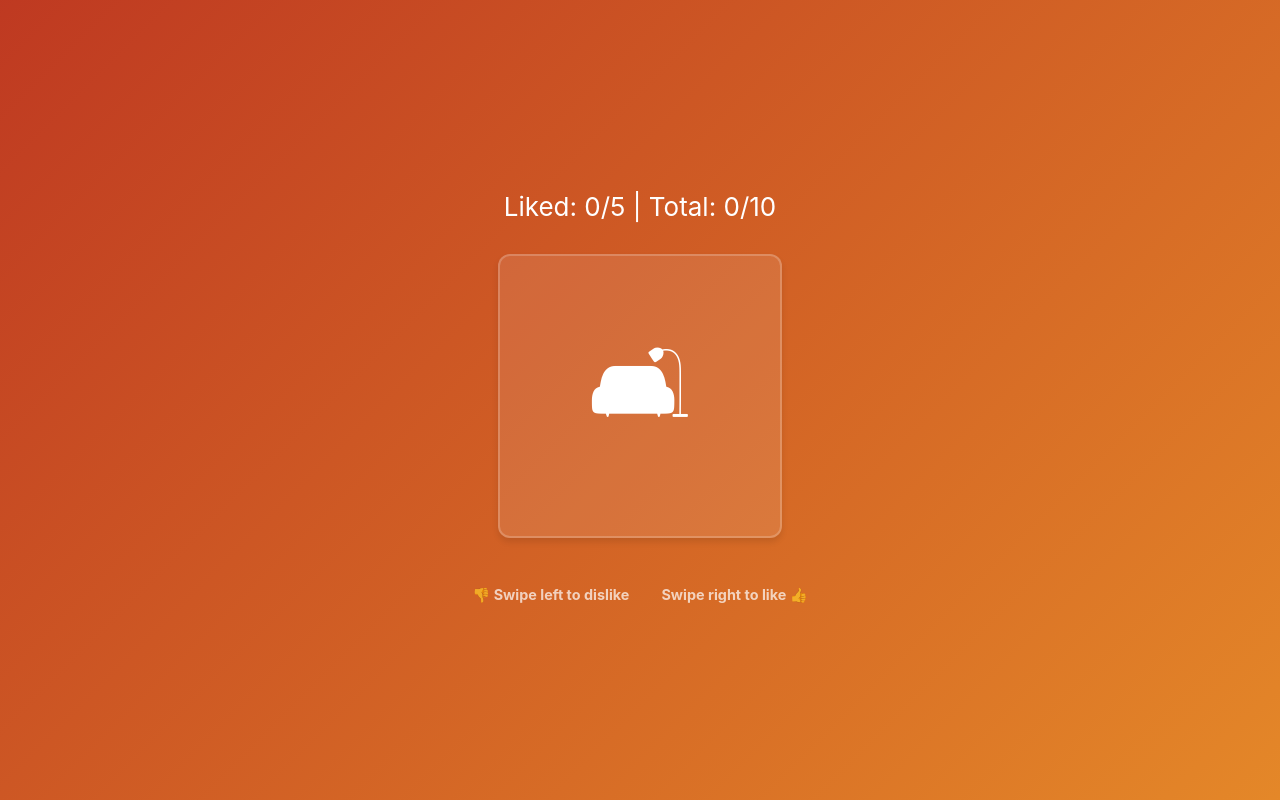
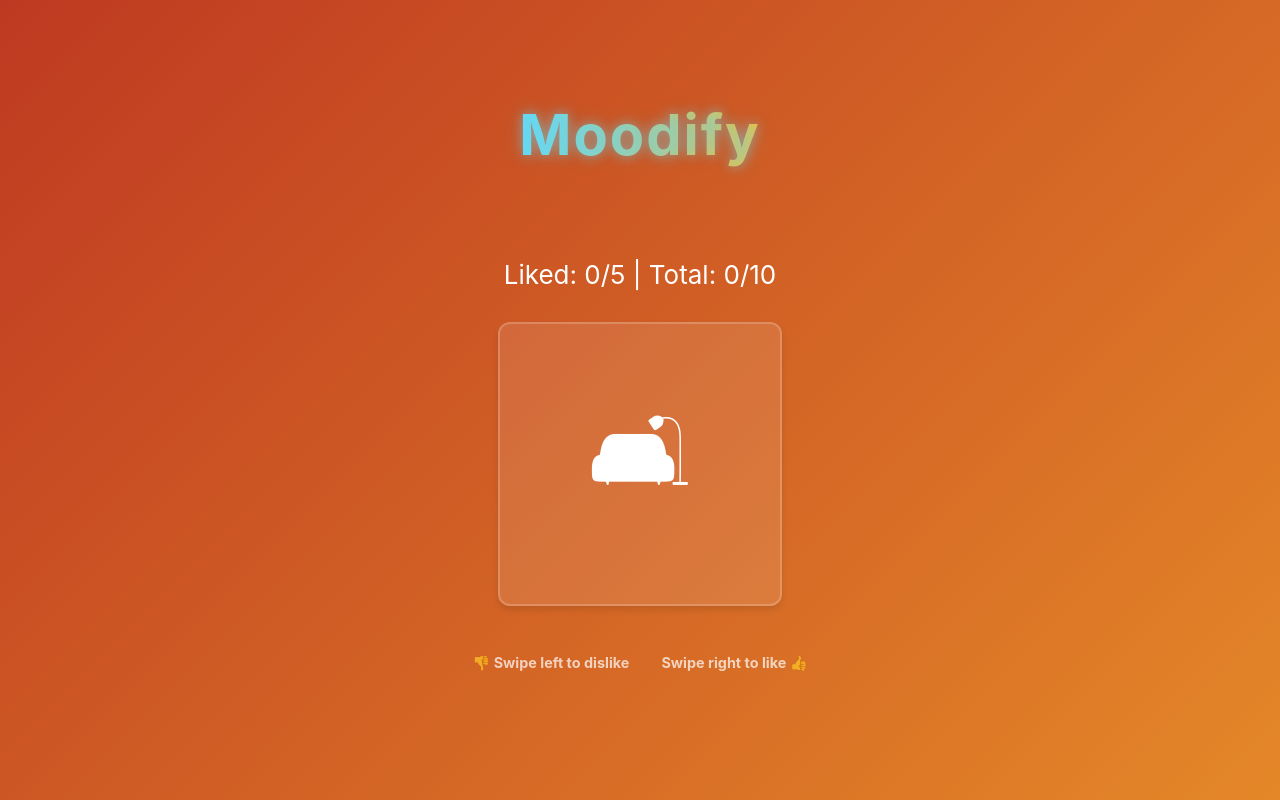
Before and after one commit to mrn3088/datahack-tritonjit, a React (Create React App) app in the folder emoji-selector/: page / in a window 1280 px wide. Built offline with nearby package versions, Linux system fonts and the light colour scheme.

Commit message:
Added title

```diff
--- a/emoji-selector/src/App.css
+++ b/emoji-selector/src/App.css
@@ -37,6 +37,30 @@
   align-items: center;
   justify-content: center;
   font-size: calc(10px + 2vmin);
+}
+
+.app-title {
+  font-size: 3.5rem;
+  font-weight: bold;
+  margin-bottom: 2rem;
+  text-shadow: 0 2px 10px rgba(0, 0, 0, 0.3);
+  letter-spacing: 2px;
+  background: linear-gradient(to right, #61dafb, #fdbb2d);
+  -webkit-background-clip: text;
+  background-clip: text;
+  color: transparent;
+  animation: titleGlow 3s ease-in-out infinite alternate;
+}
+
+@keyframes titleGlow {
+  from {
+    text-shadow: 0 0 10px rgba(97, 218, 251, 0.5),
+      0 0 20px rgba(97, 218, 251, 0.3);
+  }
+  to {
+    text-shadow: 0 0 15px rgba(253, 187, 45, 0.5),
+      0 0 25px rgba(253, 187, 45, 0.3);
+  }
 }
 
 .App-link {
--- a/emoji-selector/src/App.tsx
+++ b/emoji-selector/src/App.tsx
@@ -279,6 +279,7 @@ function App() {
   return (
     <div className="App">
       <header className="App-header">
+        <h1 className="app-title">Moodify</h1>
         {!isComplete ? (
           <div className="selection-container">
             <p>
--- a/emoji-selector/src/components/LoadingSpinner.css
+++ b/emoji-selector/src/components/LoadingSpinner.css
@@ -30,7 +30,7 @@
 }
 
 .loading-text {
-  color: #666;
+  color: white;
   font-size: 1rem;
   margin: 0;
 }
```
Also changed, not shown: 1 other file (tests, documents, lock files or other folders).
